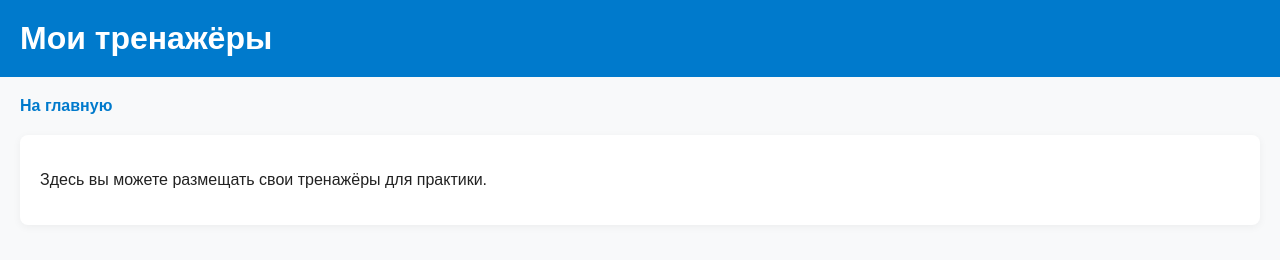
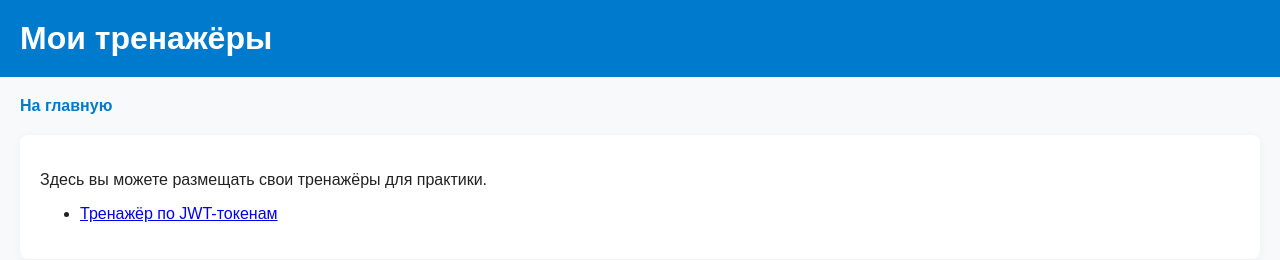
Before and after one commit to mnlghtooi/mnlghtooi.github.io, a plain HTML site: page trainers.html in a window 1280 px wide. Drawn offline with Linux system fonts and the light colour scheme.

Commit message:
Add links in trainers

```diff
--- a/trainers.html
+++ b/trainers.html
@@ -13,6 +13,9 @@
     </nav>
     <section>
         <p>Здесь вы можете размещать свои тренажёры для практики.</p>
+        <ul>
+            <li><a href="token_trainer.html">Тренажёр по JWT-токенам</a></li>
+        </ul>
     </section>
     <script src="js/main.js"></script>
 </body>
```
